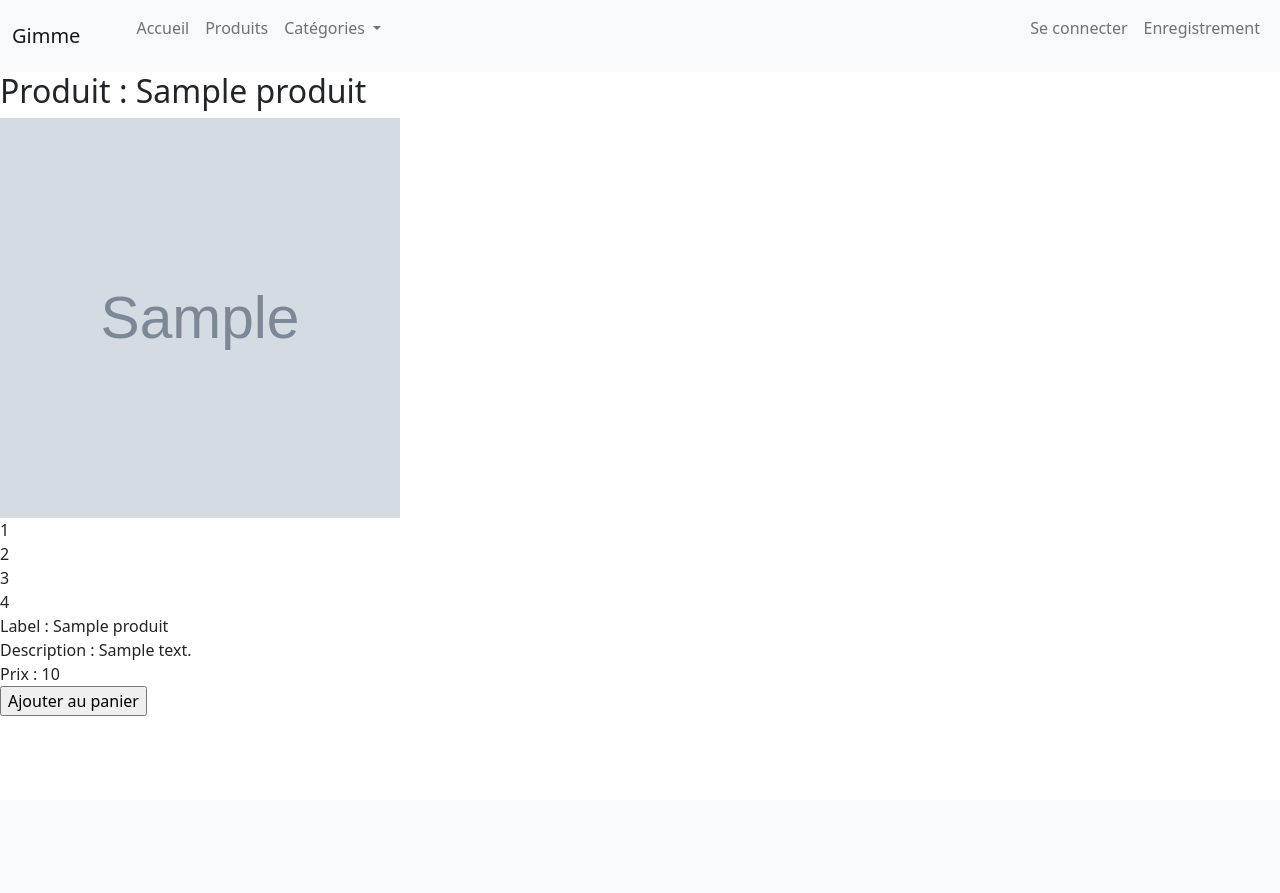
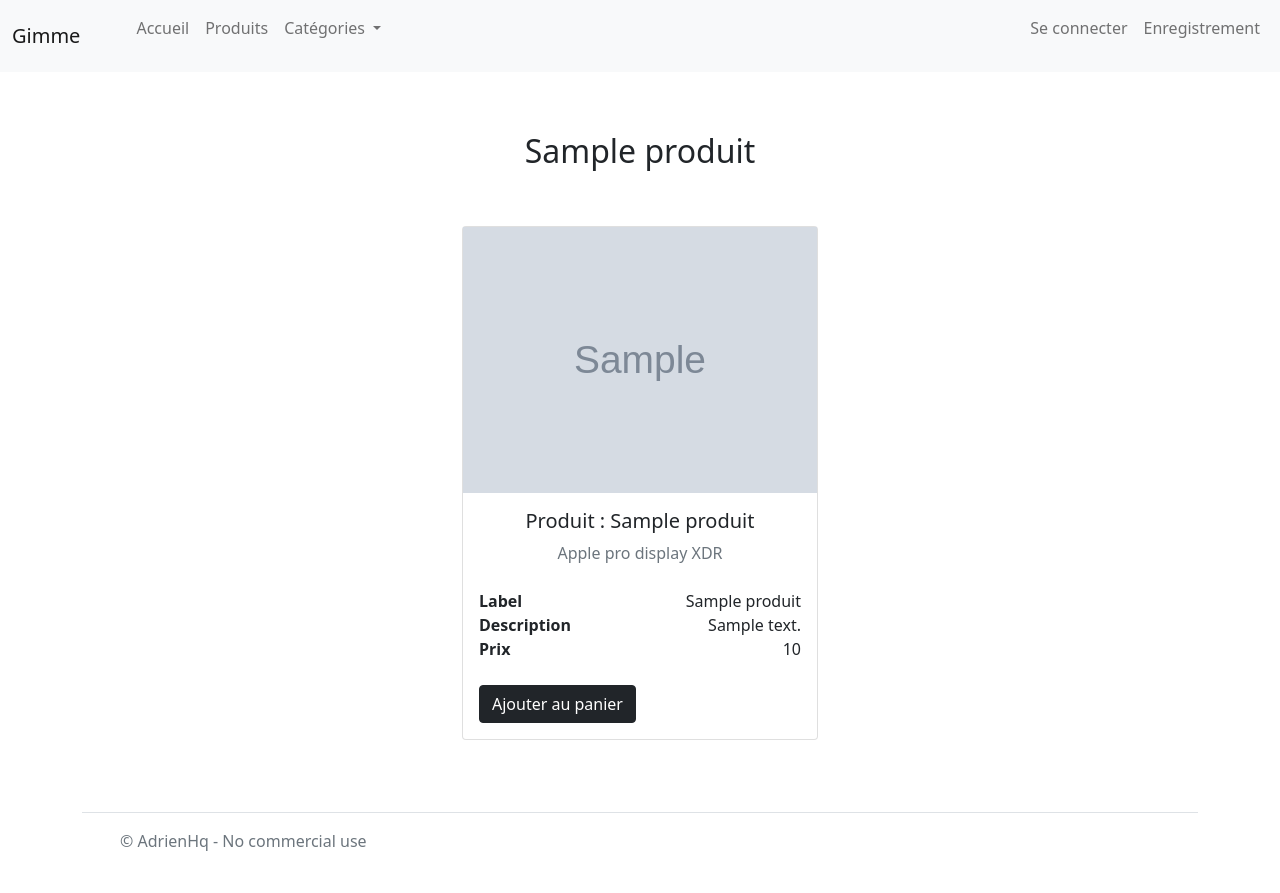
Before and after one commit to AdrienHq/prwb_groupe13, a PHP site: the page made by view/view_produit.php in a window 1280 px wide. Before the commit the page ends 716 px from the top, so only its background shows below. Run offline with PHP 8.4, Linux system fonts and the light colour scheme; the template is opened without the code that fills it: most values are stand-ins (such as "Sample title", 1, 10 or a date in 2020); grey boxes marked "Sample" are stand-in pictures; data that the repository does not hold is empty; some libraries are stand-ins or nearby versions; some web fonts are replaced.

Commit message:
feat: unique product card

```diff
--- a/view/view_produit.php
+++ b/view/view_produit.php
@@ -1,41 +1,45 @@
 <!DOCTYPE html>
 <html>
     <?php require_once("view/blocks/head.html"); ?>
-    <head>
-        <meta charset="UTF-8">
-        <title>Categorie TEST</title>
-        <base href="<?= $web_root ?>"/>
-        <meta name="viewport" content="width=device-width, initial-scale=1.0">
-        <link rel="stylesheet" type="text/css" href="css/style1.css">
-        <script type="text/javascript" src="lib/jquery-2.2.0.min.js"></script>
-        <script type="text/javascript" src="lib/unslider/unslider-min.js"></script>
-        <script type="text/javascript" src="js/panier.js"></script>
-        <link rel="stylesheet" type="text/css" href="lib/unslider/unslider.css">
-        <link rel="stylesheet" type="text/css" href="lib/unslider/unslider-dots.css">
-    </head>
     <body>
         <?php require_once("view/blocks/view_navbar.html"); ?>
-
-        <h2>Produit : <?= $produit->label ?></h2>
-
-            <div class="banner">
-                <ul>
-                    <li><?= "<img src=".$produit->photo.' width = "400" height = "400" alt = "img"/>' ?></li>
-                    <li><?= "<img src=".$produit->photo.' width = "400" height = "400" alt = "img"/>' ?></li>
-                    <li><?= "<img src=".$produit->photo.' width = "400" height = "400" alt = "img"/>' ?></li>
-                    <li><?= "<img src=".$produit->photo.' width = "400" height = "400" alt = "img"/>' ?></li>
-                </ul>
+        <h2 style="margin-top:60px; text-align: center"><?= $produit->label ?> </h2>
+        <section style="background-color: white;">
+            <div class="container py-5">
+                <div class="row justify-content-center">
+                    <div class="col-md-8 col-lg-6 col-xl-4">
+                        <div class="card text-black">
+                            <?= "<img src=".$produit->photo.' width = "100%" height = "100%" alt = "img"/>' ?>
+                            <div class="card-body">
+                                <div class="text-center">
+                                    <h5>Produit : <?= $produit->label ?></h5>
+                                    <p class="text-muted mb-4">Apple pro display XDR</p>
+                                </div>
+                                <div>
+                                    <div class="d-flex justify-content-between">
+                                        <span><strong>Label</strong></span><span><?= $produit->label ?></span>
+                                    </div>
+                                    <div class="d-flex justify-content-between">
+                                        <span><strong>Description</strong></span><span><?= $produit->descr ?></span>
+                                    </div>
+                                    <div class="d-flex justify-content-between">
+                                        <span><strong>Prix</strong></span><span><?= $produit->prix ?></span>
+                                    </div>
+                                </div>
+                                <div class="d-flex justify-content-between total font-weight-bold mt-4">
+                                    <span id="idProd" hidden value="<?= $produit->id ?>"></span>
+                                    <input type="button" class="btn btn-dark" value="Ajouter au panier" onclick="addToBasket()">
+                                </div>
+                            </div>
+                        </div>
+                    </div>
+                </div>
             </div>
-            <!-- <?= "<span><img src=".$produit->photo.' width = "400" height = "400" alt = "img"/><span>' ?> -->
-            <span class="label_profil">Label</span> : <?= $produit->label ?><br>
-            <span class="label_profil">Description</span> : <?= $produit->descr ?><br>
-            <span class="label_profil">Prix</span> : <?= $produit->prix ?><br>
-            <span id="idProd" hidden value="<?= $produit->id ?>"></span>
-            <input type="button" value="Ajouter au panier" onclick="addToBasket()">
-        <script>
-            $(function() {
-                $('.banner').unslider();
-            });
-        </script>
+        </section>
     </body>
+    <footer class="footer" id="footer">
+        <div class="container">
+            <?php require_once("view/blocks/view_footer.html"); ?>
+        </div>
+    </footer>
 </html>
```
